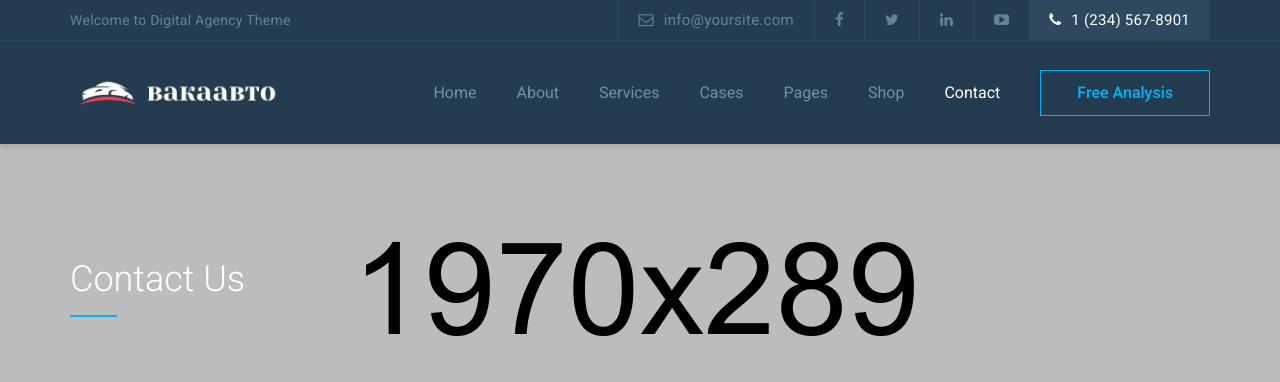
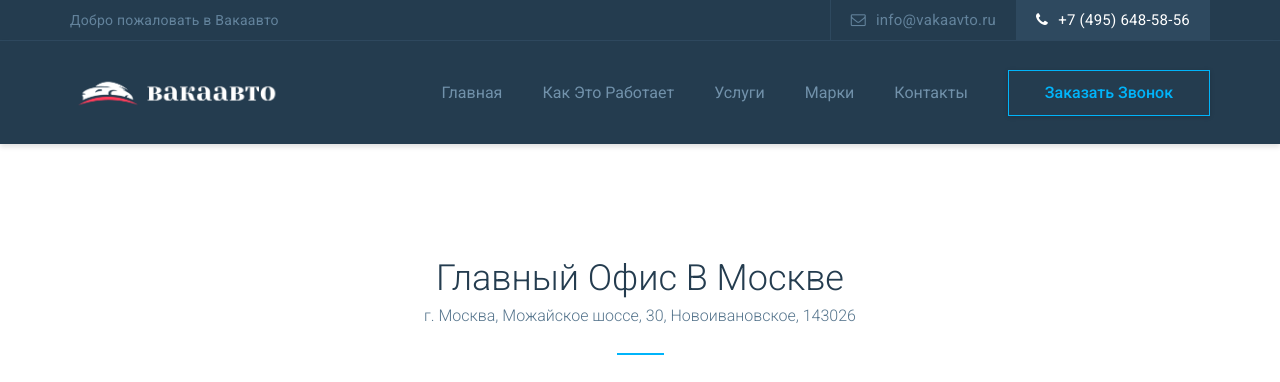
Before and after one commit to doncu/vakaavto, a Python web app: template vakaavto/templates/contact.html in a window 1280 px wide; the page is wider, and only the part inside the window is pictured. Shown: the top 382 px of that part. Run offline with Jinja, Linux system fonts and the light colour scheme; the template is opened without the code that fills it, so the values that code supplies are empty; some libraries are stand-ins or nearby versions.

```diff
--- a/static/css/theme.css
+++ b/static/css/theme.css
@@ -1612,10 +1612,10 @@
   color: #243c4f;
 }
 .shop-tabs .nav li.active a {
-  background: #f4f6f8;
+  background: #f1f1f1;
 }
 .shop-tabs .tab-pane {
-  background: #f4f6f8;
+  background: #f1f1f1;
 }
 .shop-tabs .tab-pane p {
   color: #56758d;
--- a/vakaavto/templates/contact.html
+++ b/vakaavto/templates/contact.html
@@ -6,35 +6,35 @@
     <meta http-equiv="X-UA-Compatible" content="IE=edge">
     <meta name="viewport" content="width=device-width, initial-scale=1">
 
-    <title>Digital Agency</title>
+    <title>Вакаавто</title>
 
     <!--Fonts-->
     <link href='https://fonts.googleapis.com/css?family=Roboto:400,100,100italic,300,300italic,400italic,500,500italic,700,700italic,900,900italic' rel='stylesheet' type='text/css'>
 
     <!--Bootstrap-->
-    <link rel="stylesheet" href="css/bootstrap.min.css">
-    <link rel="stylesheet" href="css/bootstrap-theme.min.css">
+    <link rel="stylesheet" href="{{ url_for ('static', filename='css/bootstrap.min.css')}}">
+    <link rel="stylesheet" href="{{ url_for ('static', filename='css/bootstrap-theme.min.css')}}">
     <!--Font Awesome-->
-    <link rel="stylesheet" href="css/font-awesome.min.css">
+    <link rel="stylesheet" href="{{ url_for ('static', filename='css/font-awesome.min.css')}}">
     <!--Owl Carousel-->
-    <link rel="stylesheet" href="vendors/owl.carousel/owl.carousel.css">
+    <link rel="stylesheet" href="{{ url_for ('static', filename='vendors/owl.carousel/owl.carousel.css')}}">
     <!--Magnific Popup-->
-    <link rel="stylesheet" href="vendors/magnific-popup/magnific-popup.css">
+    <link rel="stylesheet" href="{{ url_for ('static', filename='vendors/magnific-popup/magnific-popup.css')}}">
     <!-- RS5.0 Main Stylesheet -->
-	<link rel="stylesheet" type="text/css" href="vendors/revolution/css/settings.css">
+	<link rel="stylesheet" type="text/css" href="{{ url_for ('static', filename='vendors/revolution/css/settings.css')}}">
 
 	<!-- RS5.0 Layers and Navigation Styles -->
-	<link rel="stylesheet" type="text/css" href="vendors/revolution/css/layers.css">
-	<link rel="stylesheet" type="text/css" href="vendors/revolution/css/navigation.css">
+	<link rel="stylesheet" type="text/css" href="{{ url_for ('static', filename='vendors/revolution/css/layers.css')}}">
+	<link rel="stylesheet" type="text/css" href="{{ url_for ('static', filename='vendors/revolution/css/navigation.css')}}">
 
     <!--Theme Styles-->
-    <link rel="stylesheet" href="css/style.css">
-    <link rel="stylesheet" href="css/theme.css">
+    <link rel="stylesheet" href="{{ url_for ('static', filename='css/style.css')}}">
+    <link rel="stylesheet" href="{{ url_for ('static', filename='css/theme.css')}}">
 
     <!--[if lt IE 9]>
 
-        <script src="js/html5shiv.min.js"></script>
-        <script src="js/respond.min.js"></script>
+        <script src="{{ url_for ('static', filename='js/html5shiv.min.js')}}"></script>
+        <script src="{{ url_for ('static', filename='js/respond.min.js')}}"></script>
     <![endif]-->
 </head>
 <body>
@@ -42,14 +42,10 @@
 	<!--Header-->
   	<header class="top-bar row">
   		<div class="container">
-  			<div class="welcome-message">Welcome to Digital Agency Theme</div>
+  			<div class="welcome-message">Добро пожаловать в Вакаавто</div>
   			<ul class="nav top-nav">
-  				<li class="email"><a href="mailto:info@yoursite.com"><i class="fa fa-envelope-o"></i>info@yoursite.com</a></li>
-  				<li><a href="#"><i class="fa fa-facebook"></i></a></li>
-  				<li><a href="#"><i class="fa fa-twitter"></i></a></li>
-  				<li><a href="#"><i class="fa fa-linkedin"></i></a></li>
-  				<li><a href="#"><i class="fa fa-youtube-play"></i></a></li>
-  				<li class="tel"><a href="#"><i class="fa fa-phone"></i>1 (234) 567-8901</a></li>
+  				<li class="email"><a href="mailto:info@vakaavto.ru"><i class="fa fa-envelope-o"></i>info@vakaavto.ru</a></li>
+  				<li class="tel"><a href="tel:+74956485856"><i class="fa fa-phone"></i>+7 (495) 648-58-56</a></li>
   			</ul>
   		</div>
   	</header>
@@ -64,91 +60,49 @@
 					<span class="icon-bar"></span>
 					<span class="icon-bar"></span>
 			 	</button>
-			 	<a href="index.html" class="navbar-brand"><img src="images/logo1.png" alt=""></a>
+			 	<a href="/" class="navbar-brand"><img src="{{ url_for ('static', filename='images/logo1.png')}}" alt=""></a>
   			</div>
 			<div class="collapse navbar-collapse" id="main_nav">
-				<a href="#" class="btn btn-outline blue pull-right hidden-xs hidden-sm">free analysis</a>
+				<a href="#" class="btn btn-outline blue pull-right hidden-xs hidden-sm">Заказать звонок</a>
 				<ul class="nav navbar-nav navbar-right">
-					<li class="dropdown">
-						<a href="#" class="dropdown-toggle" data-toggle="dropdown" role="button" aria-haspopup="true" aria-expanded="false">Home</a>
-						<ul class="dropdown-menu">
-							<li><a href="index.html">Home</a></li>
-							<li><a href="index2.html">Home 2</a></li>
-							<li><a href="index3.html">Home 3</a></li>
-						</ul>
-					</li>
-					<li><a href="about.html">About</a></li>
-					<li class="dropdown">
-						<a href="#" class="dropdown-toggle" data-toggle="dropdown" role="button" aria-haspopup="true" aria-expanded="false">Services</a>
-						<ul class="dropdown-menu">
-							<li><a href="service.html">services</a></li>
-							<li><a href="single-service.html">Details 1</a></li>
-							<li><a href="single-service2.html">Details 2</a></li>
-							<li><a href="single-service3.html">Details 3</a></li>
-							<li><a href="single-service4.html">Details 4</a></li>
-							<li><a href="single-service5.html">Details 5</a></li>
-						</ul>
-					</li>
-					<li class="dropdown">
-						<a href="#" class="dropdown-toggle" data-toggle="dropdown" role="button" aria-haspopup="true" aria-expanded="false">Cases</a>
-						<ul class="dropdown-menu">
-							<li><a href="case-study.html">Case Studies</a></li>
-							<li><a href="single-case.html">Details</a></li>
-						</ul>
-					</li>
-					<li class="dropdown">
-						<a href="#" class="dropdown-toggle" data-toggle="dropdown" role="button" aria-haspopup="true" aria-expanded="false">Pages</a>
-						<ul class="dropdown-menu">
-							<li><a href="blog.html">Blog</a></li>
-							<li><a href="portfolio.html">Portofolio</a></li>
-						</ul>
-					</li>
-					<li class="dropdown">
-						<a href="#" class="dropdown-toggle" data-toggle="dropdown" role="button" aria-haspopup="true" aria-expanded="false">Shop</a>
-						<ul class="dropdown-menu">
-							<li><a href="shop.html">Products</a></li>
-							<li><a href="single-product.html">Details</a></li>
-							<li><a href="checkout.html">Checkout</a></li>
-							<li><a href="cart.html">cart</a></li>
-						</ul>
-					</li>
-					<li class="active"><a href="contact.html">contact</a></li>
+                    <li><a href="/">Главная</a></li>
+					<li><a href="/faq/">Как это работает</a></li>
+					<li><a href="about.html">Услуги</a></li>
+					<li><a href="/marks/">Марки</a></li>
+                    <li><a href="/contacts/">Контакты</a></li>
 				</ul>
 			</div>
   		</div>
   	</nav>
+        <section class="row more-services">
+            <div class="container">
+                <div class="row sectionTitle">
+                    <h2 class="this-title">Главный офис в Москве</h2>
+                    <p>г. Москва, Можайское шоссе, 30, Новоивановское, 143026</p>
+                </div>
+                <div class="col-md-4">
+                    <h3 style="margin-bottom: 3%">Наши контакты :</h3>
+                    <ul>
+                        <li class="email"><h4>Почта, куда можно написать :</h4>
+                            <a href="mailto:info@vakaavto.ru">
+                                <i class="fa fa-envelope-o fa-2x" style="margin-right: 3%"></i> info@vakaavto.ru</a>
+                        </li>
+                        <li class="tel"><h4>Телефон куда можно позвонить: </h4>
+                            <a href="tel:+74956485856">
+                                <i class="fa fa-phone fa-2x" style="margin-right: 3%"></i> +7 (495) 648-58-56</a>
+                        </li>
+                        <li><h4>Телефон куда можно позвонить: </h4>
+                            <a href="tel:+74956485856">
+                                <i class="fa fa-clock-o fa-2x" style="margin-right: 3%"></i> Ежедневно с 8:00 по 22:00</a>
+                        </li>
+                    </ul>
+                </div>
+                <div class="col-md-8">
+                    <iframe src="https://www.google.com/maps/embed?pb=!1m18!1m12!1m3!1d2247.685861405744!2d37.37471495167054!3d55.71183200252293!2m3!1f0!2f0!3f0!3m2!1i1024!2i768!4f13.1!3m3!1m2!1s0x46b54e51cd4fbfb5%3A0x28623f1c40af75d3!2z0JLQsNC60LAt0JDQstGC0L4rLA!5e0!3m2!1sru!2sru!4v1511358502758" width="800" height="600" frameborder="0" style="border:0" allowfullscreen></iframe>
+                </div>
 
-  	<!--Page Cover-->
-  	<section class="row page-cover" data-bgimage="images/page-cover/3.jpg">
-  		<div class="row m0">
-  			<div class="container">
-				<h2 class="page-title">Contact Us</h2>
-			</div>
-  		</div>
-  	</section>
-
-  	<!--Contact Form Area-->
-  	<section class="row contact-form-area">
-  		<div class="container">
-  			<div class="row sectionTitle text-left">
-  				<h2 class="this-title">We are here to Help You</h2>
-  				<p>Marketing Solutions That Work</p>
-  			</div>
-  			<p class="contact-text">We’re also experts at finding the sweet spot between Google’s guidelines and what is commercially right for you. We have progressive theories on search as a tool for retention of customers, not just for acquisition. And whatever we do, we always measure, always analyze and always innovate.</p>
-  			<div class="row contact-form-box">
-  				<form action="contact_process.php" id="contactForm" class="row contact-form">
-  					<div class="col-sm-6 form-group"><input type="text" id="name" name="name" placeholder="Full Name" required class="form-control"></div>
-  					<div class="col-sm-6 form-group"><input type="email" id="email" name="email" placeholder="Email Address" required class="form-control"></div>
-  					<div class="col-sm-6 form-group"><input type="text" id="subject" name="subject" placeholder="Subject" required class="form-control"></div>
-  					<div class="col-sm-6 form-group"><input type="tel" id="phone" name="phone" placeholder="Phone Number" class="form-control"></div>
-  					<div class="col-sm-12 form-group"><textarea name="message" id="message" class="form-control" placeholder="Message"></textarea></div>
-  					<div class="col-sm-12"><input type="submit" value="submit now" class="btn btn-primary"></div>
-  				</form>
-  				<div id="success">Your message succesfully sent!</div>
-  				<div id="error">Opps! There is something wrong. Please try again</div>
-  			</div>
-  		</div>
-  	</section>
+            </div>
+        </section>
 
   	<!--Contact Infos-->
   	<section class="row contact-infos">
@@ -158,10 +112,10 @@
   					<div class="media">
   						<div class="media-left"><i class="fa fa-map-marker"></i></div>
   						<div class="media-body">
-  							<h3 class="this-title">Excellent Support</h3>
+  							<h3 class="this-title">Удобное расположение</h3>
   							<ul class="list-unstyled">
-  								<li>24  North  Park Avenue,</li>
-  								<li>CA 23104 San Francisco USA</li>
+  								<li>г. Москва,  </li>
+  								<li>Можайское шоссе, 30, Новоивановское, 143026</li>
   							</ul>
   						</div>
   					</div>
@@ -170,10 +124,10 @@
   					<div class="media">
   						<div class="media-left"><i class="fa fa-life-ring"></i></div>
   						<div class="media-body">
-  							<h3 class="this-title">Excellent Support</h3>
+  							<h3 class="this-title">Высокая скорость обслуживания</h3>
   							<ul class="list-unstyled">
-  								<li>0 (877) 123-4567</li>
-  								<li><a href="mailto:support@yoursite.com">support@yoursite.com</a></li>
+  								<li>+7 (495) 648-58-56</li>
+  								<li><a href="mailto:support@yoursite.com">info@vakaavto.ru</a></li>
   							</ul>
   						</div>
   					</div>
@@ -182,10 +136,10 @@
   					<div class="media">
   						<div class="media-left"><i class="fa fa-phone"></i></div>
   						<div class="media-body">
-  							<h3 class="this-title">Excellent Support</h3>
+  							<h3 class="this-title">Многоканальный телефон</h3>
   							<ul class="list-unstyled">
-  								<li>0 (877) 123-4567</li>
-  								<li><a href="mailto:support@yoursite.com">support@yoursite.com</a></li>
+  								<li>+7 (495) 648-58-56</li>
+  								<li><a href="mailto:support@yoursite.com">info@vakaavto.ru</a></li>
   							</ul>
   						</div>
   					</div>
@@ -194,9 +148,9 @@
   					<div class="media">
   						<div class="media-left"><i class="fa fa-weixin"></i></div>
   						<div class="media-body">
-  							<h3 class="this-title">live chat</h3>
+  							<h3 class="this-title">Поддержка онлайн</h3>
   							<ul class="list-unstyled">
-  								<li>0 (877) 123-4567</li>
+  								<li>+7 (495) 648-58-56</li>
   								<li><a href="#" class="email">Click here to Start Chat</a></li>
   							</ul>
   						</div>
@@ -207,67 +161,66 @@
   	</section>
 
   	<!--Map-->
-  	<div id="mapBox" class="row m0" data-lat="37.3818288" data-lon="-122.0636325" data-zoom="15" data-marker="images/map-marker.png"></div>
+{#  	<div id="mapBox" class="row m0" data-lat="37.3818288" data-lon="-122.0636325" data-zoom="15" data-marker="images/map-marker.png"></div>#}
 
   	<!--Footer-->
   	<footer class="row site-footer">
   		<div class="container">
   			<div class="row">
-  				<div class="col-md-7 col-md-push-5 half-side">
+  				<div class="col-md-9 col-md-push-6 half-side">
   					<div class="footer-contact row footer-widget right-box">
-  						<h3 class="footer-title">Contact Us</h3>
+  						<h3 class="footer-title">Обратная связь</h3>
   						<ul class="nav">
-  							<li class="tel"><a href="#"><i class="fa fa-phone"></i>0 (877) 123-4567</a></li>
-  							<li class="email"><a href="mailto:info@yoursite.com"><i class="fa fa-envelope-o"></i>info@yoursite.com</a></li>
-  							<li><a href="#"><i class="fa fa-facebook"></i></a></li>
-  							<li><a href="#"><i class="fa fa-twitter"></i></a></li>
-  							<li><a href="#"><i class="fa fa-linkedin"></i></a></li>
-  							<li><a href="#"><i class="fa fa-youtube-play"></i></a></li>
+  							<li class="tel"><a href="tel:+74956485856"><i class="fa fa-phone"></i>+7 (495) 648-58-56</a></li>
+  							<li class="email"><a href="mailto:info@vakaavto.ru"><i class="fa fa-envelope-o"></i>info@vakaavto.ru</a></li>
   						</ul>
   					</div>
   					<div class="footer-newsletter row footer-widget right-box">
-  						<h3 class="footer-title">newsletter sign up</h3>
-  						<form class="form-inline newsletter-form">
-							<input type="text" class="form-control" placeholder="Name">
-							<input type="email" class="form-control" placeholder="Email">
-							<button type="submit" class="btn btn-primary">submit</button>
+  						<h3 class="footer-title">Позвоните мне</h3>
+  						<form class="form-inline">
+							<input type="text" class="form-control" placeholder="Имя">
+							<input type="text" class="form-control" placeholder="Номер">
+							<button type="submit" class="btn btn-primary">Отправить</button>
 						</form>
   					</div>
   				</div>
-  				<div class="col-md-5 col-md-pull-7 half-side">
+  				<div class="col-md-3 col-md-pull-6 half-side">
   					<div class="footer-about left-box footer-widget row">
-  						<h3 class="footer-title">About Us</h3>
-  						<p>Lorem ipsum dolor sit amet, consectetur  some dymmy adipiscing elit. Nam turpis quam, sodales in text she ante sagittis, varius efficitur mauris. Nam turpis quam, sodales in text should be able. to...</p>
+  						<h3 class="footer-title">Наши контакты:</h3>
+                        <p>г. Москва</p>
+                        <p>Одинцовский район</p>
+                        <p>пос. Новоивановское</p>
+                        <p>Можайское шоссе, вл. 30</p>
   					</div>
   					<div class="copyright-row left-box footer-widget row">
-  						©Copyright 2016 Digital Agency  Theme. All Rights Reserved. Designed by <a href="http://themedesigner.in/">Theme Designer</a>
+  						© 2017 VakaAvto. Все права защищены. <a href="http://vakaavto.ru">vakaavto.ru</a>
   					</div>
   				</div>
   			</div>
   		</div>
   	</footer>
 
-    <script src="js/jquery-2.1.4.min.js"></script>
-    <script src="js/bootstrap.min.js"></script>
+    <script src="{{ url_for ('static', filename='js/jquery-2.1.4.min.js')}}"></script>
+    <script src="{{ url_for ('static', filename='js/bootstrap.min.js')}}"></script>
     <!--Google Map-->
     <script src="https://maps.googleapis.com/maps/api/js"></script>
-    <script src="js/gmaps.min.js"></script>
+    <script src="{{ url_for ('static', filename='js/gmaps.min.js')}}"></script>
     <!--Magnific Popup-->
-    <script src="vendors/magnific-popup/jquery.magnific-popup.min.js"></script>
+    <script src="{{ url_for ('static', filename='vendors/magnific-popup/jquery.magnific-popup.min.js')}}"></script>
     <!--Owl Carousel-->
-    <script src="vendors/owl.carousel/owl.carousel.min.js"></script>
+    <script src="{{ url_for ('static', filename='vendors/owl.carousel/owl.carousel.min.js')}}"></script>
     <!--CounterUp-->
-    <script src="vendors/couterup/jquery.counterup.min.js"></script>
+    <script src="{{ url_for ('static', filename='vendors/couterup/jquery.counterup.min.js')}}"></script>
     <!--WayPoints-->
-    <script src="vendors/waypoint/waypoints.min.js"></script>
+    <script src="{{ url_for ('static', filename='vendors/waypoint/waypoints.min.js')}}"></script>
     <!-- RS5.0 Core JS Files -->
-    <script src="vendors/revolution/js/jquery.themepunch.tools.min.js?rev=5.0"></script>
-    <script src="vendors/revolution/js/jquery.themepunch.revolution.min.js?rev=5.0"></script>
+    <script src="{{ url_for ('static', filename='vendors/revolution/js/jquery.themepunch.tools.min.js')}}"></script>
+    <script src="{{ url_for ('static', filename='vendors/revolution/js/jquery.themepunch.revolution.min.js')}}"></script>
     <!--Contact Form-->
-    <script src="js/jquery.form.js"></script>
-    <script src="js/jquery.validate.min.js"></script>
-    <script src="js/contact.js"></script>
+    <script src="{{ url_for ('static', filename='js/jquery.form.js')}}"></script>
+    <script src="{{ url_for ('static', filename='js/jquery.validate.min.js')}}"></script>
+    <script src="{{ url_for ('static', filename='js/contact.js')}}"></script>
     <!--Theme Script-->
-    <script src="js/theme.js"></script>
+    <script src="{{ url_for ('static', filename='js/theme.js')}}"></script>
 </body>
 </html>
--- a/vakaavto/templates/index.html
+++ b/vakaavto/templates/index.html
@@ -69,7 +69,7 @@
 					<li><a href="/faq/">Как это работает</a></li>
 					<li><a href="">Услуги</a></li>
 					<li><a href="/marks/">Марки</a></li>
-                    <li><a href="about.html">Контакты</a></li>
+                    <li><a href="/contacts/">Контакты</a></li>
 				</ul>
 			</div>
   		</div>
--- a/vakaavto/templates/marks.html
+++ b/vakaavto/templates/marks.html
@@ -69,7 +69,7 @@
 					<li><a href="/faq/">Как это работает</a></li>
 					<li><a href="about.html">Услуги</a></li>
 					<li><a href="/marks/">Марки</a></li>
-                    <li><a href="about.html">Контакты</a></li>
+                    <li><a href="/contacts/">Контакты</a></li>
 				</ul>
 			</div>
   		</div>
--- a/vakaavto/views/pages.py
+++ b/vakaavto/views/pages.py
@@ -16,3 +16,8 @@ def marks():
 @app.route('/faq/')
 def faq():
     return render_template('faq.html')
+
+
+@app.route('/contacts/')
+def contacts():
+    return render_template('contact.html')
```
Also changed, not shown: vakaavto/templates/faq.html (+4 -4 lines).
